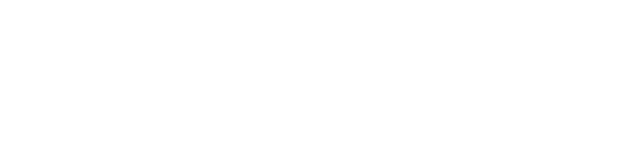
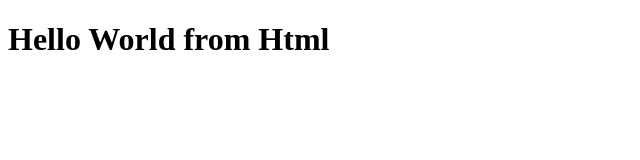
Before and after one commit to sandeep2601/Namaste-React, a plain HTML site: page index.html in a window 1280 px wide. Shown: the whole page, without its empty margins (0-640 px from the left). Drawn offline with Linux system fonts and the light colour scheme.

Commit message:
002. Hello World using HTML

```diff
--- a/index.html
+++ b/index.html
@@ -6,6 +6,8 @@
     <title>Namaste React</title>
 </head>
 <body>
-
+    <div id="root">
+        <h1>Hello World from Html</h1>
+    </div>
 </body>
 </html>
```
